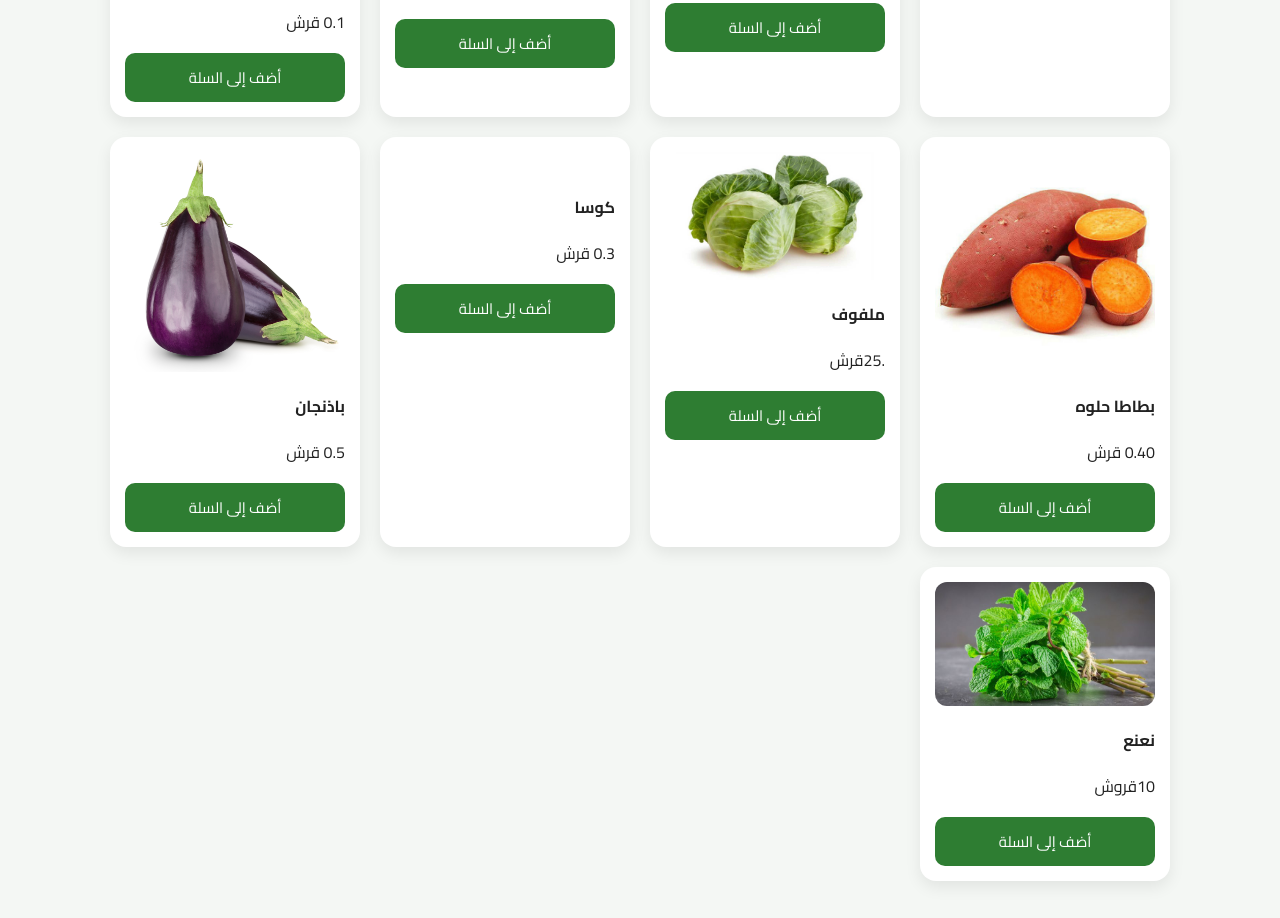
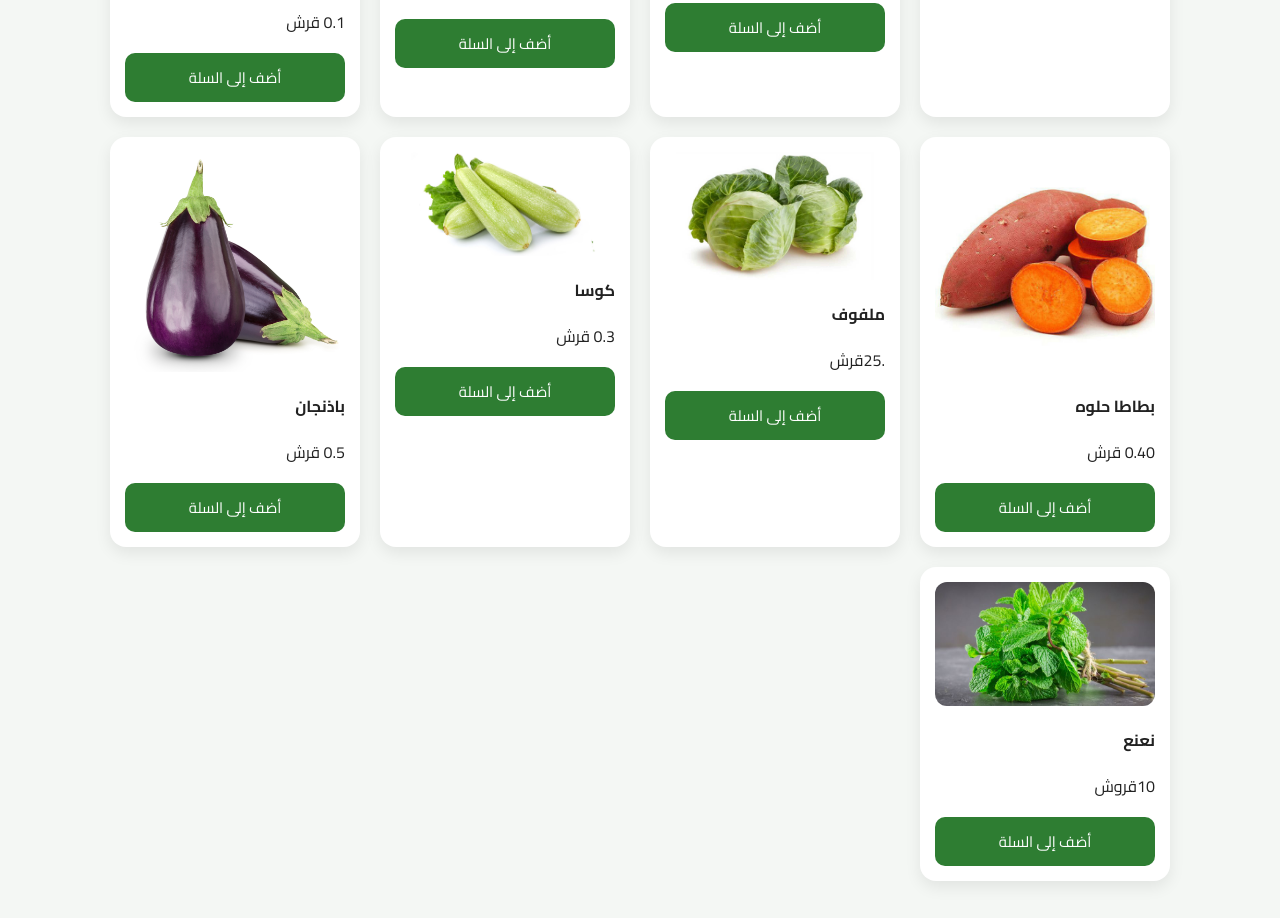
Before and after one commit to rawan037/-_-_-, a plain HTML site: page index.html in a window 1280 px wide. Shown: the part 1332-2250 px from the top of the page. Drawn offline with Linux system fonts and the light colour scheme.

Commit message:
Update index.html

```diff
--- a/index.html
+++ b/index.html
@@ -185,7 +185,7 @@
       <button>أضف إلى السلة</button>
     </div>
     <div class="product">
-      <img src="" />
+     <img src="images/كوسا.jpg" alt="كوسا">
       <h4>كوسا</h4>
       <p>0.3 قرش</p>
       <button>أضف إلى السلة</button>
```
